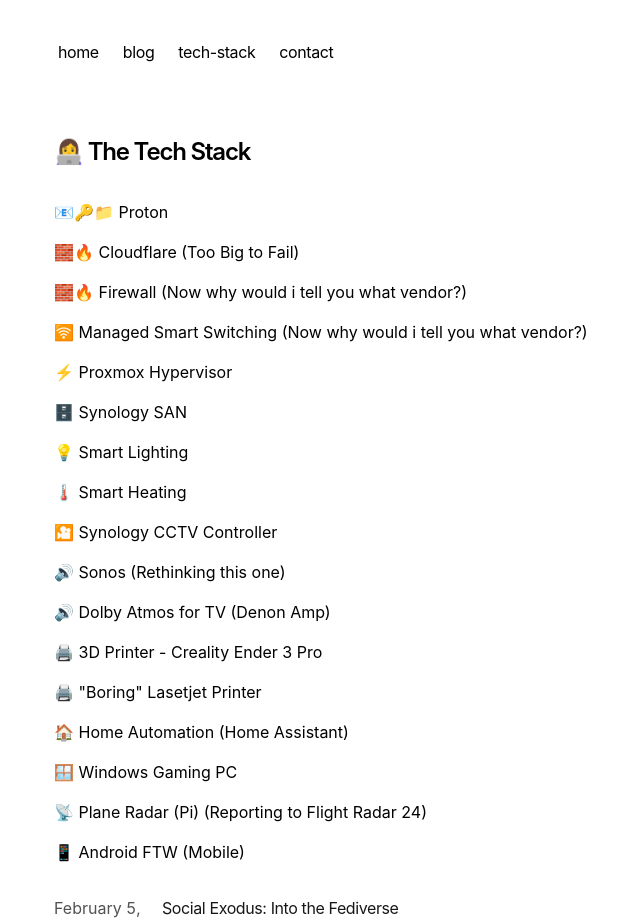
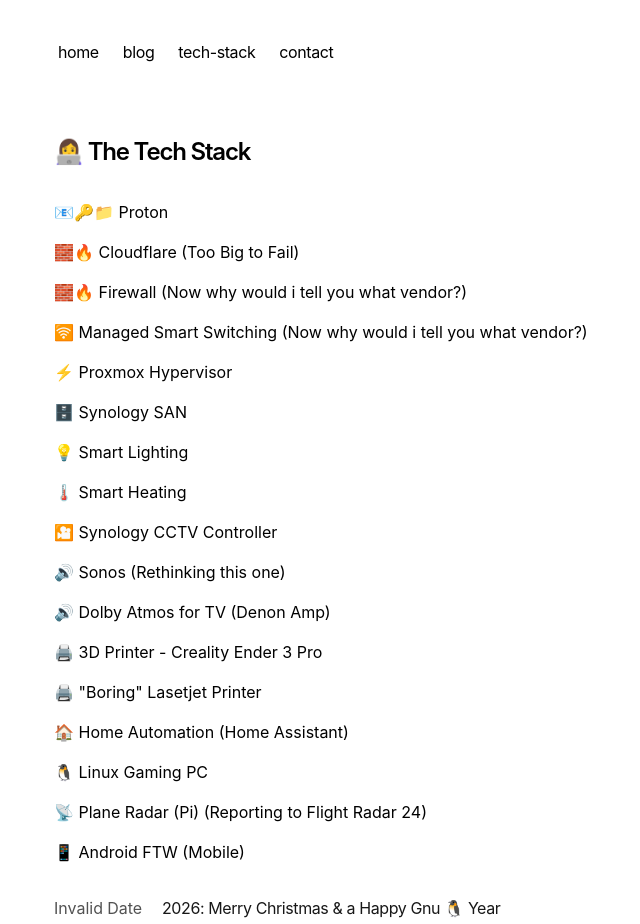
Before and after one commit to MichelleFindlay/lp0.uk, a Next.js app: page /stack in a window 1280 px wide. Shown: the top 924 px of the page, without its empty margins (298-938 px from the left). Built offline with nearby package versions, Linux system fonts and the light colour scheme.

Commit message:
Update of tech-stack and new blog post.

```diff
--- /dev/null
+++ b/app/blog/posts/happy-gnu-year.mdx
@@ -0,0 +1,19 @@
+---
+title: '2026: Merry Christmas & a Happy Gnu 🐧 Year'
+publishedAt: '2025-29-12'
+summary: 'Merry Christmas and a Happy "Gnu 🐧" Year.'
+---
+
+## “A Big Change for 2026”
+While I have used Linux in my work and personal life for a number of years, something always kept me tethered to Windows: gaming. It never quite worked as well as it did on Windows, and simply put, the support wasn’t there.
+
+## Bugs, Galore
+Windows QA appears to have been lacking in the recent year. Multiple “flash‑bang” incidents occurred, and even PowerTools—my favorite Windows utility for making the OS a bit more user‑friendly—repeatedly crashed on me without warning due to a software bug.
+
+## The Move
+My partner made the jump to Linux after many frustrations with Windows, and I had been watching them successfully transition from Windows to a Linux OS for gaming. It was time…
+
+## Happy “Gnu 🐧” Year
+During the Christmas downtime I finally spent some time reinstalling my daily‑driver desktop with Linux. I’m not sure why it took me this long, to be honest.
+
+Wishing you all a Merry Christmas 🎄 and a Happy Gnu 🐧 Year!
--- a/app/stack/page.tsx
+++ b/app/stack/page.tsx
@@ -64,7 +64,7 @@
       </p>
 
       <p className="mb-4">
-        {`🪟 Windows Gaming PC`}
+        {`🐧 Linux Gaming PC`}
       </p>
 
       <p className="mb-4">
```
